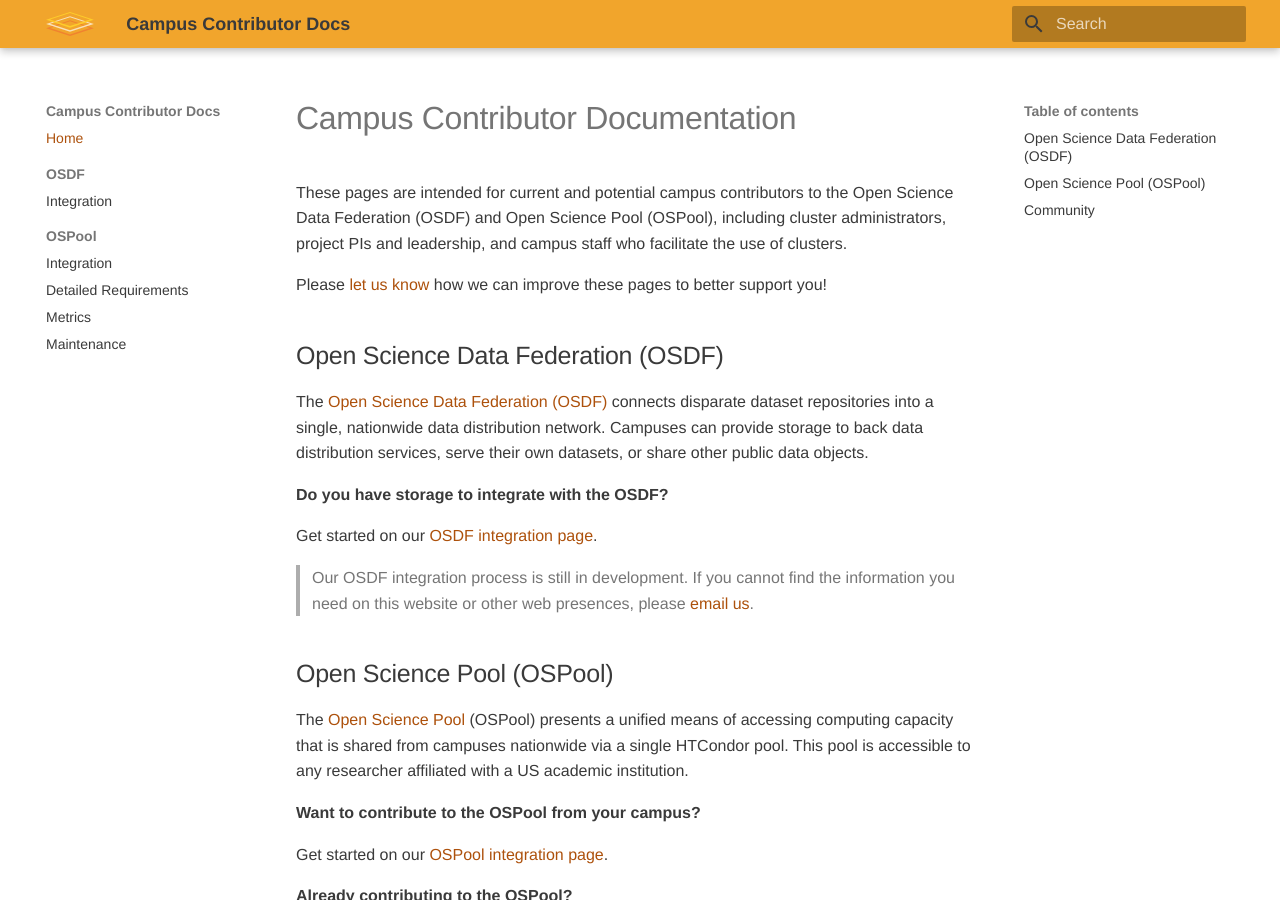
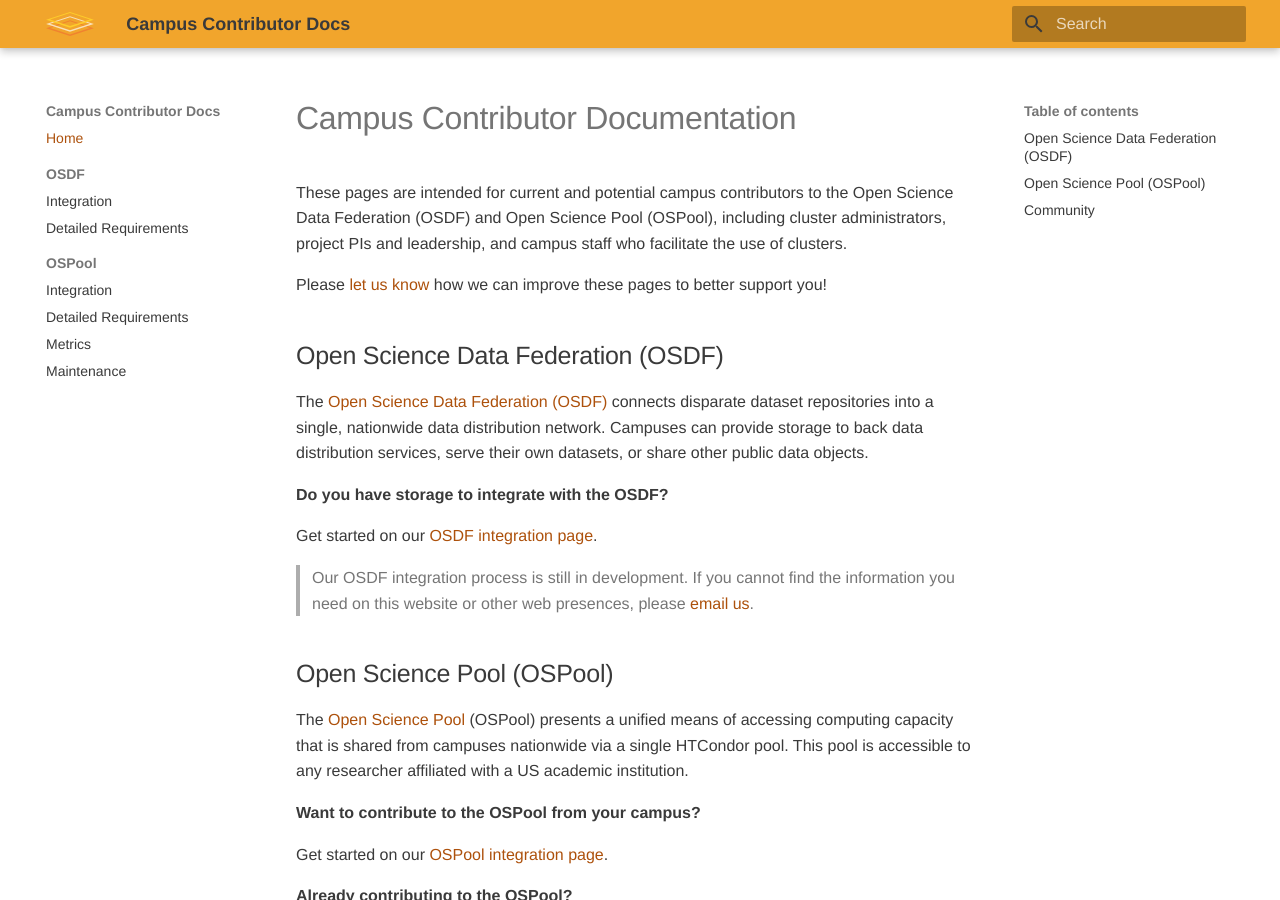
Before and after one commit to osg-htc/campus-docs, an MkDocs documentation site: the page built from docs/index.md, in a window 1280 px wide and 900 px high. Built offline with MkDocs 1.6.1 and Material for MkDocs 9.7.7, drawn with Linux system fonts in a browser that asks for light colours.

Commit message:
Added OSDF req.s to left nav

```diff
--- a/mkdocs.yml
+++ b/mkdocs.yml
@@ -28,6 +28,7 @@
   - Home:                           index.md
   - OSDF:
     - Integration:                  osdf-integration.md
+    - Detailed Requirements:        osdf-requirements.md
   - OSPool:
     - Integration:                  ospool-integration.md
     - Detailed Requirements:        ospool-requirements.md
```
